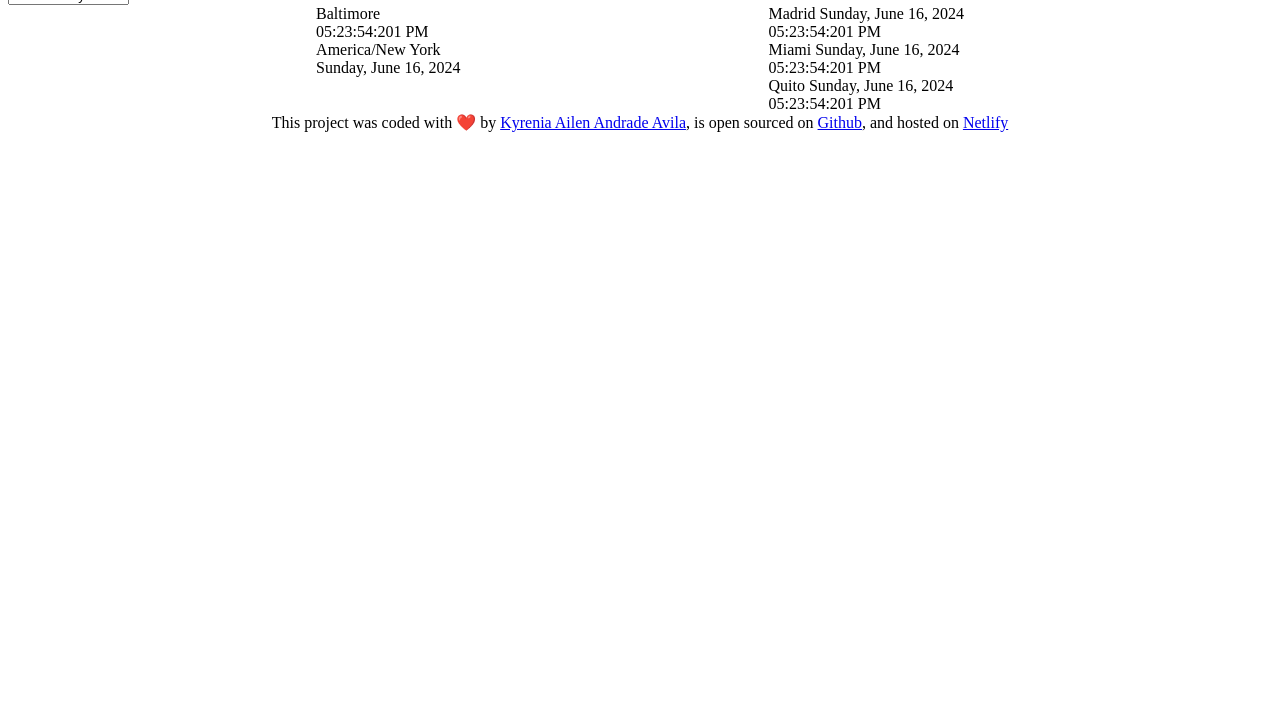
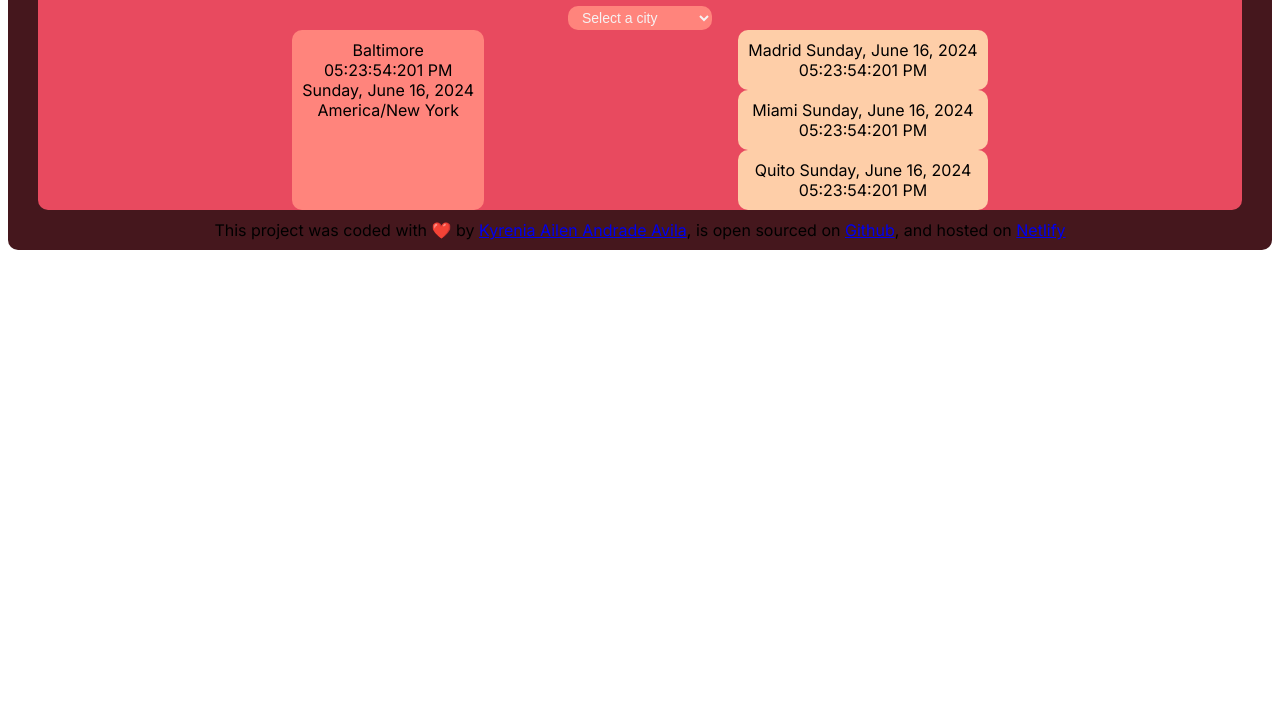
Before and after one commit to kaandradeavila/WorldClock-SheCodes, a plain HTML site: page index.html in a window 1280 px wide. Shown: the part 94-800 px from the top of the page. Drawn offline with Linux system fonts and the light colour scheme.

Commit message:
Saving css color changes (missing font changes and spacing)

```diff
--- a/index.html
+++ b/index.html
@@ -5,11 +5,15 @@
   <meta name="viewport" content="width=device-width, initial-scale=1.0">
   <title>World Clock</title>
   <link rel="stylesheet" href="src/style.css">
+  <link rel="preconnect" href="https://fonts.googleapis.com">
+  <link rel="preconnect" href="https://fonts.gstatic.com" crossorigin>
+  <link href="https://fonts.googleapis.com/css2?family=Inter:wght@100..900&display=swap" rel="stylesheet">
 </head>
 <body>
   <div class="container">
+    <div class="app">
       <h1>World Clock</h1>
-    <select>
+      <select class="city-select">
           <option value="">Select a city</option>
           <option value="current-location">Current Location</option>
           <option value="san-francisco">San Francisco</option>
@@ -22,25 +26,25 @@
           <span class="selected-city">
             <div>Baltimore</div>
             <div>05:23:54:201 PM</div>
+            <div>Sunday, June 16, 2024</div>
             <div>America/New York</div>
-          <div>Sunday, June 16, 2024</div>
           </span>
           <span class="other-cities">
-          <div class="row">
+            <div class="fixed-cities row">
               <div class="col-2">
                 <span>Madrid</span>
                 <span>Sunday, June 16, 2024</span>
               </div>
               <div>05:23:54:201 PM</div>
             </div>
-          <div class="row">
+            <div class="fixed-cities row">
               <div class="col-2">
                 <span>Miami</span>
                 <span>Sunday, June 16, 2024</span>
               </div>
               <div>05:23:54:201 PM</div>
             </div>
-          <div class="row">
+            <div class="fixed-cities row">
               <div class="col-2">
                 <span>Quito</span>
                 <span>Sunday, June 16, 2024</span>
@@ -48,6 +52,7 @@
               <div>05:23:54:201 PM</div>
             </div>
           </span>
+        </div>
       </div>
     </div>
     <footer>This project was coded with ❤️ by
--- a/src/style.css
+++ b/src/style.css
@@ -1,5 +1,41 @@
+.inter {
+    font-family: "Inter", sans-serif;
+    font-optical-sizing: auto;
+    font-weight: 500;
+    font-style: normal;
+    font-variation-settings:
+      "slnt" 0;
+  }
+
+.container{
+    background-color: #45171D;
+    border: none;
+    border-radius: 10px;
+    padding: 10px;
+    font-family: inter;
+}
+
+.app{
+    background-color: #E84A5F;
+    border: none;
+    border-radius: 10px;
+    margin: 10px 20px;
+}
+
 h1{
     text-align: center;
+    color: #F6F3F3;
+}
+
+.city-select{
+    display: block;
+    margin: 0 auto;
+    border: none;
+    border-radius: 10px;
+    background-color: #FF847C;
+    color: #F6F3F3;
+    padding: 3px 10px;
+    font-size: 14px;
 }
 
 .clocks{
@@ -7,6 +43,26 @@ h1{
     justify-content: space-evenly;
 }
 
+.selected-city{
+    text-align: center;
+    padding: 10px;
+    border: none;
+    border-radius: 10px;
+    background-color: #FF847C;
+}
+
+.other-cities{
+
+}
+
+.fixed-cities{
+    border: none;
+    border-radius: 10px;
+    background-color: #FECEA8;
+    text-align: center;
+    padding: 10px;
+}
+
 footer{
     text-align: center;
 }
```
Lines whose indentation alone changed are shown as unchanged.
